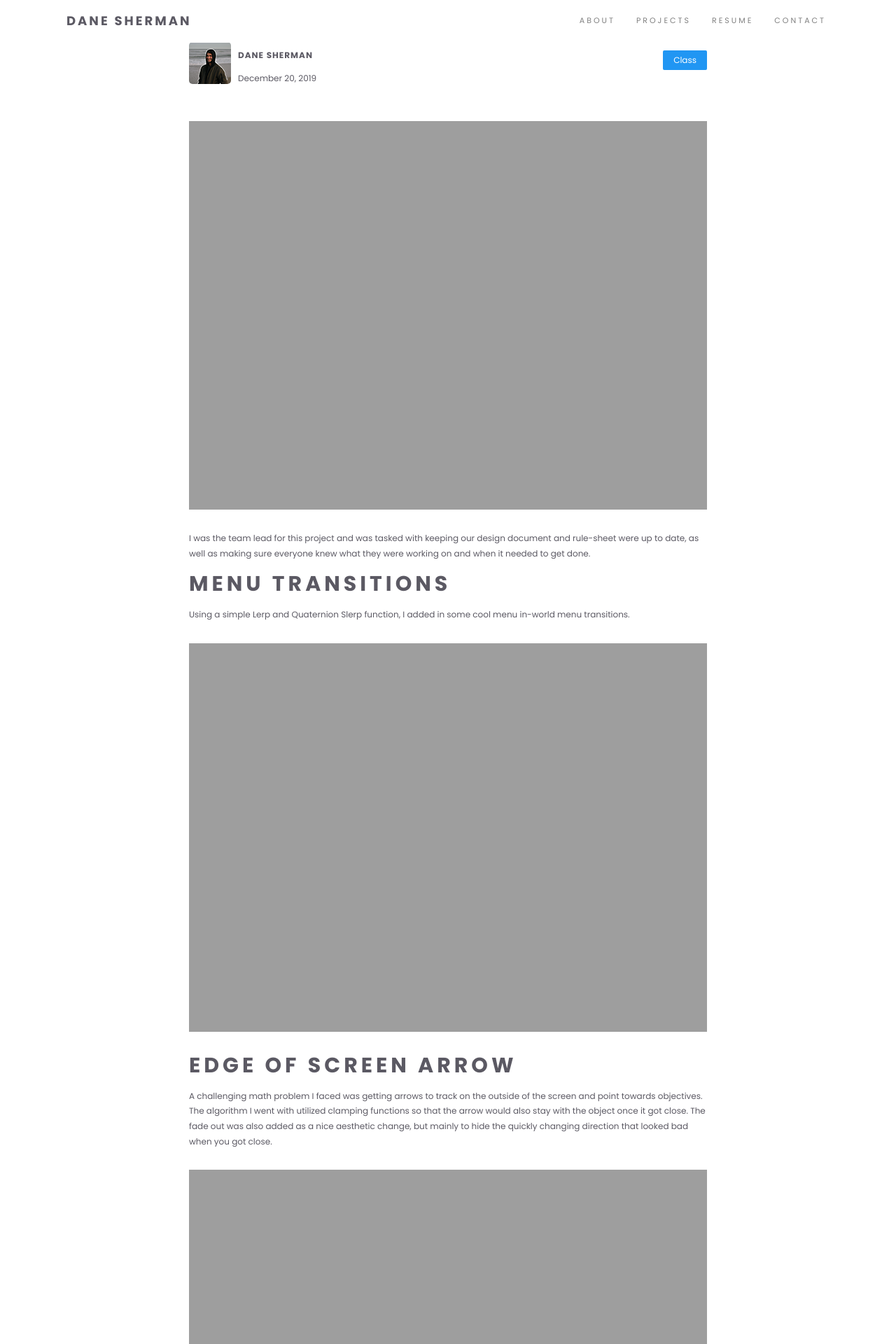
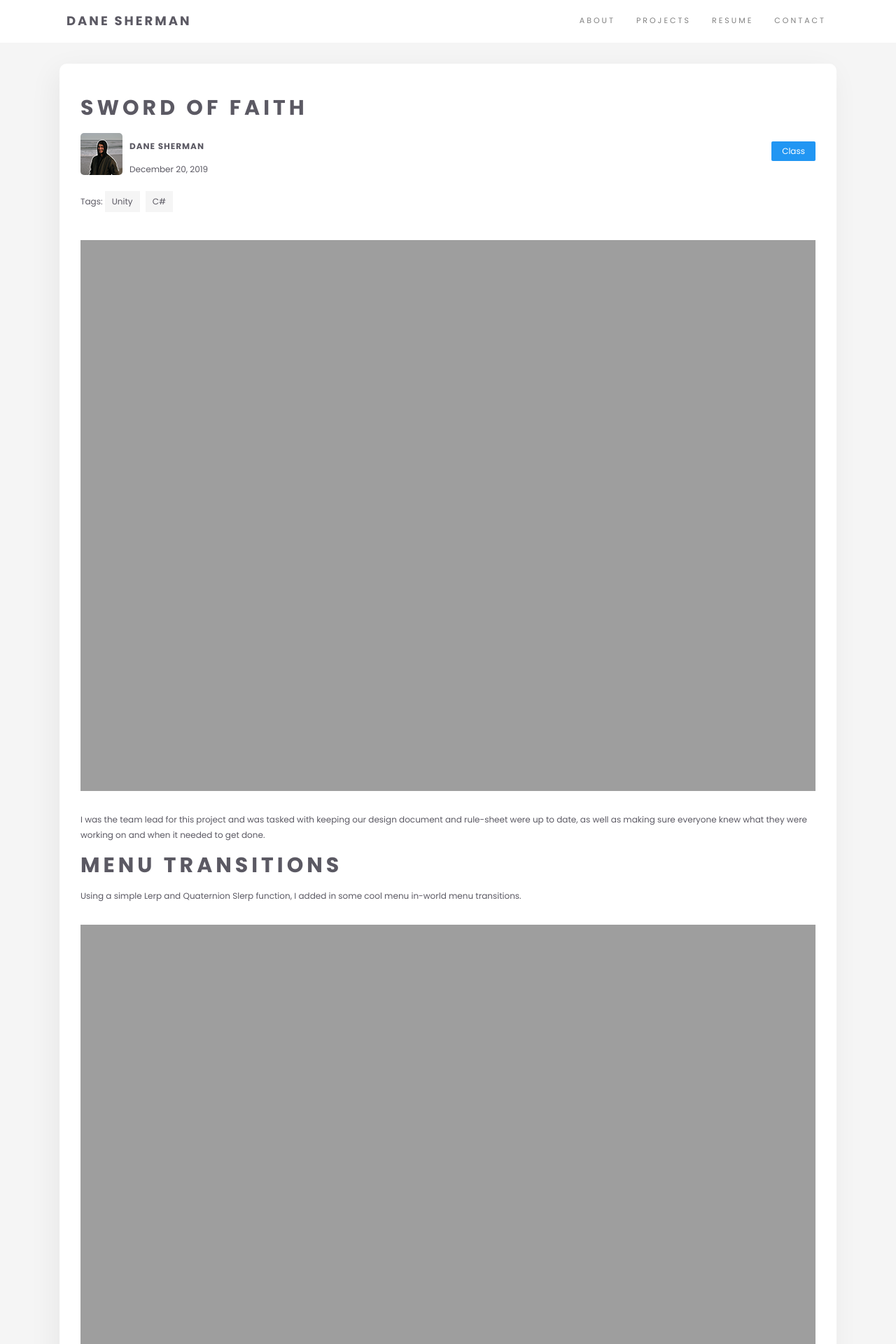
Before and after one commit to Dayn9/dayn9.github.io, a Jekyll site: the page built from _posts/projects/2019-12-11-sword-of-faith.markdown, in a window 1280 px wide. Shown: the top 1920 px of the page at 70% size. Built offline with Jekyll 4.4.1, drawn with Linux system fonts in a browser that asks for light colours; some of the changed text lies outside the part shown.

Commit message:
style update to fit with theme now that post header has been removed

```diff
--- a/_includes/footer.html
+++ b/_includes/footer.html
@@ -46,7 +46,7 @@
 				</ul>
 
 				<p class="copyright wow fadeInUp">
-					© 2022 Dane Sherman, All Rights Reserved.
+					© 2025 Dane Sherman, All Rights Reserved.
 				</p>
 
 			</div>
--- a/_layouts/post.html
+++ b/_layouts/post.html
@@ -8,8 +8,7 @@
 
 <section class="blog-detail">
 	<div class="container">
-		<!--
-		<div class="blog-detail-banner wow fadeIn">
+		<div class="blog-detail-banner wow fadeIn" hidden>
 			{% if page.banner_image %}
 				<img src="{{site.baseurl}}/assets/images/{{page.banner_image}}" alt="{% if page.banner_image_alt %}{{ page.banner_image_alt }}{% else %}{{ page.title }}{% endif %}">
 			{% else %}
@@ -17,7 +16,7 @@
 			{% endif %}
 
 		</div>
-		-->
+		<div class="spacer"></div>
 		<div class="blog-detail-contents wow fadeInUp">
 			<h2>{{page.title}}</h2>
 			<div class="blog-detail-about clearfix">
@@ -34,11 +33,7 @@
 					{{ page.category }}
 				</div>
 			</div>
-			<div class="blog-detail-content">
-				{{content}}
-			</div>
-			<div class="blog-detail-footer">
-				<div class="row">
+			<div class="row">
 					<div class="col-md-12">
 						<div class="blog-detail-tags">
 							<ul>
@@ -54,6 +49,11 @@
 						</div>
 					</div>
 				</div>
+			<div class="blog-detail-content">
+				{{content}}
+			</div>
+			<div class="blog-detail-footer" hidden>
+
 				<div class="blog-detail-sib">
 					<div class="row">
 						{% if page.previous.url %}
--- a/assets/css/code-highlight.css
+++ b/assets/css/code-highlight.css
@@ -1,5 +1,5 @@
-.highlight  {
-    background: #ffffff;
+.highlight{
+    background: #f5f5f5;
     padding: 1.5em;
 }
 
--- a/assets/css/style.css
+++ b/assets/css/style.css
@@ -1420,10 +1420,19 @@
     margin-bottom: 0;
 }
 
+.spacer{
+	height: 30px;
+}
+
+.blog-detail {
+	background: #f5f5f5;
+}
+
 .blog-detail-contents {
-    max-width: 800px;
-    margin: -100px auto 0px;
+
+    margin: 0px auto 0px;
     background: #fff;
+	box-shadow: -6px 10px 40px rgba(0,0,0,0.06);
     display: block;
     padding: 30px;
     z-index: 11;
@@ -1843,7 +1852,7 @@
 
 	.blog-detail-contents {
 		margin: 0;
-		padding: 30px 0;
+		padding: 30px;
 	}
 }
 
@@ -1918,10 +1927,6 @@
 	.blog-detail-contents h2 {
 		font-size: 20px;
 		margin-bottom: 20px;
-	}
-
-	.blog-detail-about .media {
-		margin-bottom: 0;
 	}
 
 	.blog-detail-content img {
```
